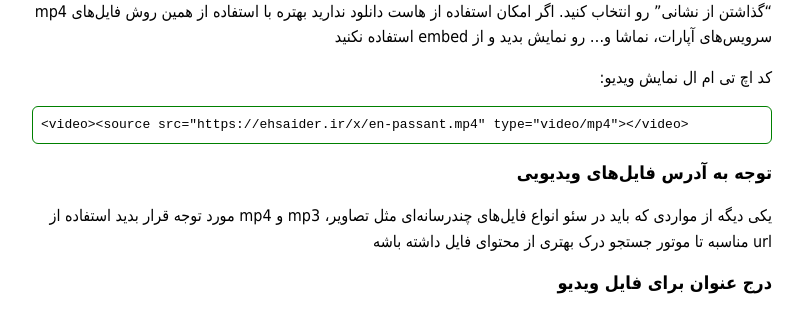
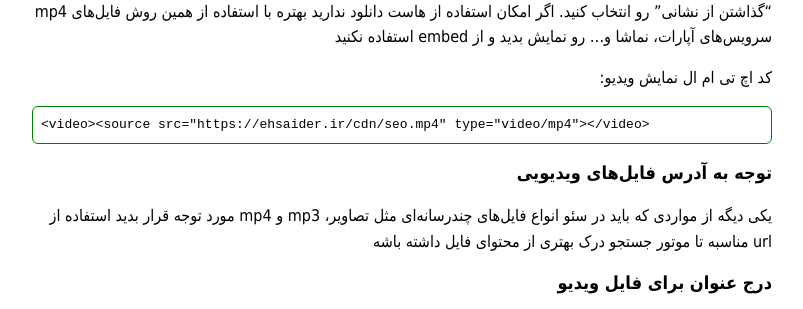
Before and after one commit to darkblog/darkblog.github.io, a Jekyll site: the page built from _posts/2021-5-2-video-seo.md, in a window 1280 px wide. Shown: the part 942-1251 px from the top of the page, without its empty margins (238-1041 px from the left). Built offline with Jekyll 4.4.1, drawn with Linux system fonts in a browser that asks for light colours.

Commit message:
Update 2021-5-2-video-seo.md

````diff
--- a/_posts/2021-5-2-video-seo.md
+++ b/_posts/2021-5-2-video-seo.md
@@ -30,7 +30,7 @@ title: سئو ویدیوها در 8 مرحله
 کد اچ تی ام ال نمایش ویدیو:
 
 ```
-<video><source src="https://ehsaider.ir/x/en-passant.mp4" type="video/mp4"></video>
+<video><source src="https://ehsaider.ir/cdn/seo.mp4" type="video/mp4"></video>
 ```
 
 ## توجه به آدرس فایل‌های ویدیویی
````
